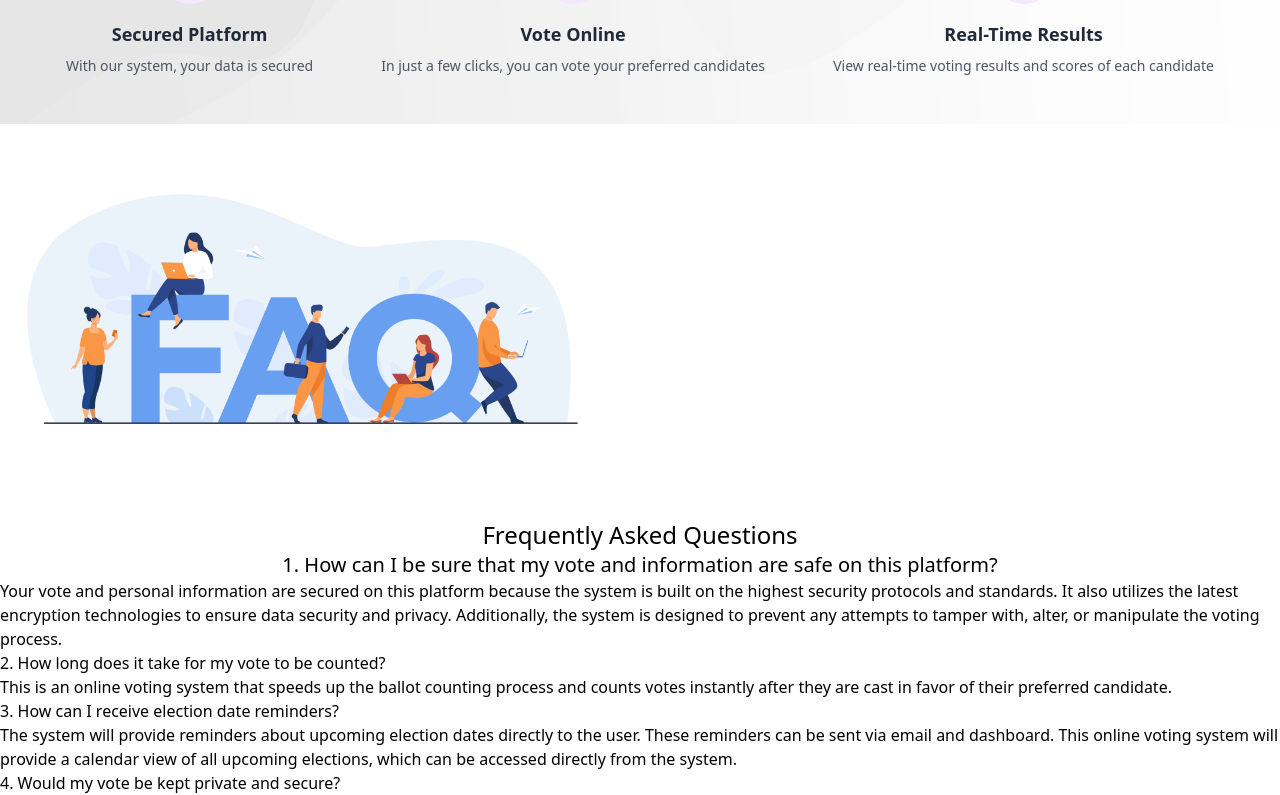
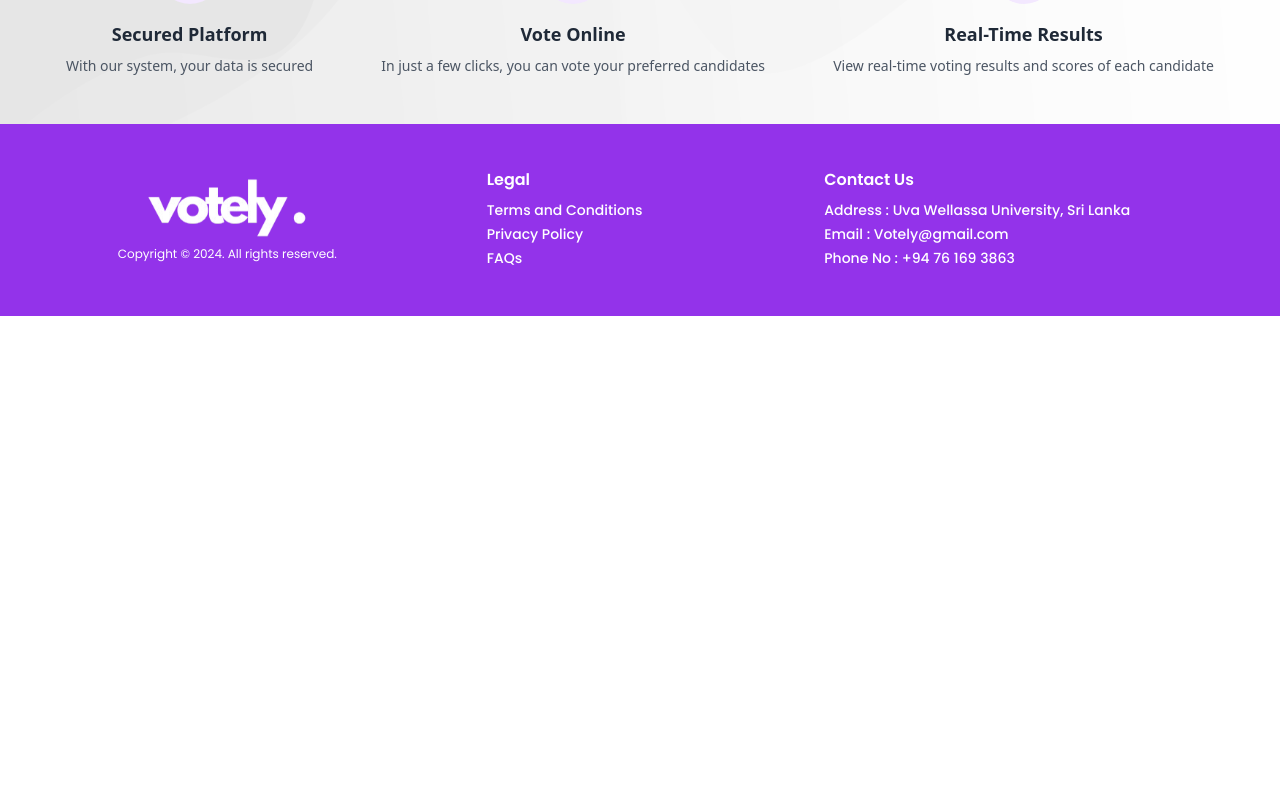
Before and after one commit to udithayeshmantha/Votely-E-voting-system, a React (Create React App) app: page / in a window 1280 px wide. Shown: the part 1472-2267 px from the top of the page. After the commit the page ends 1788 px from the top, so only its background shows below. Built offline with nearby package versions, Linux system fonts and the light colour scheme.

Commit message:
Update App.js

```diff
--- a/src/App.js
+++ b/src/App.js
@@ -21,7 +21,6 @@ function App() {
         <Route path="/signup" element={<SignUp />} />
         <Route path="/form" element={<Form />} />
       </Routes>
-      <FAQ />
       <ConditionalFooter />
     </Router>
   );
```
